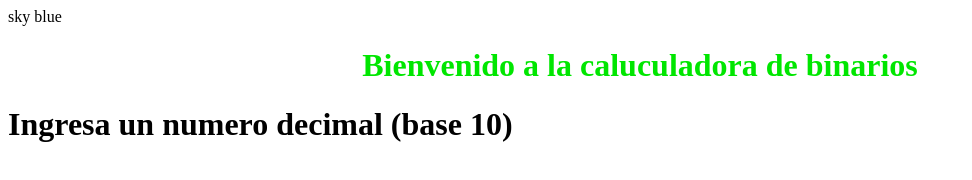
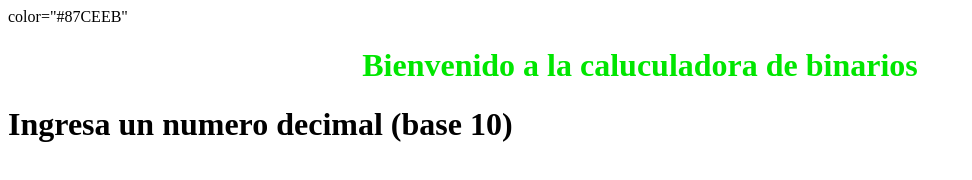
Before and after one commit to Manuelim777/projecto1.0, a plain HTML site: page index.html in a window 1280 px wide. Shown: the whole page, without its empty margins (0-972 px from the left). Drawn offline with Linux system fonts and the light colour scheme.

Commit message:
Update index.html

```diff
--- a/index.html
+++ b/index.html
@@ -4,7 +4,7 @@
 
 </head>
 <body>
-<body>sky blue </body>
+<body> color="#87CEEB" </body>
 <p><h1><font color="00e600"><center>Bienvenido a la caluculadora de binarios</center></font></h1></p>
 
 <p1><h1>Ingresa un numero decimal (base 10)</h1></p1>
```
